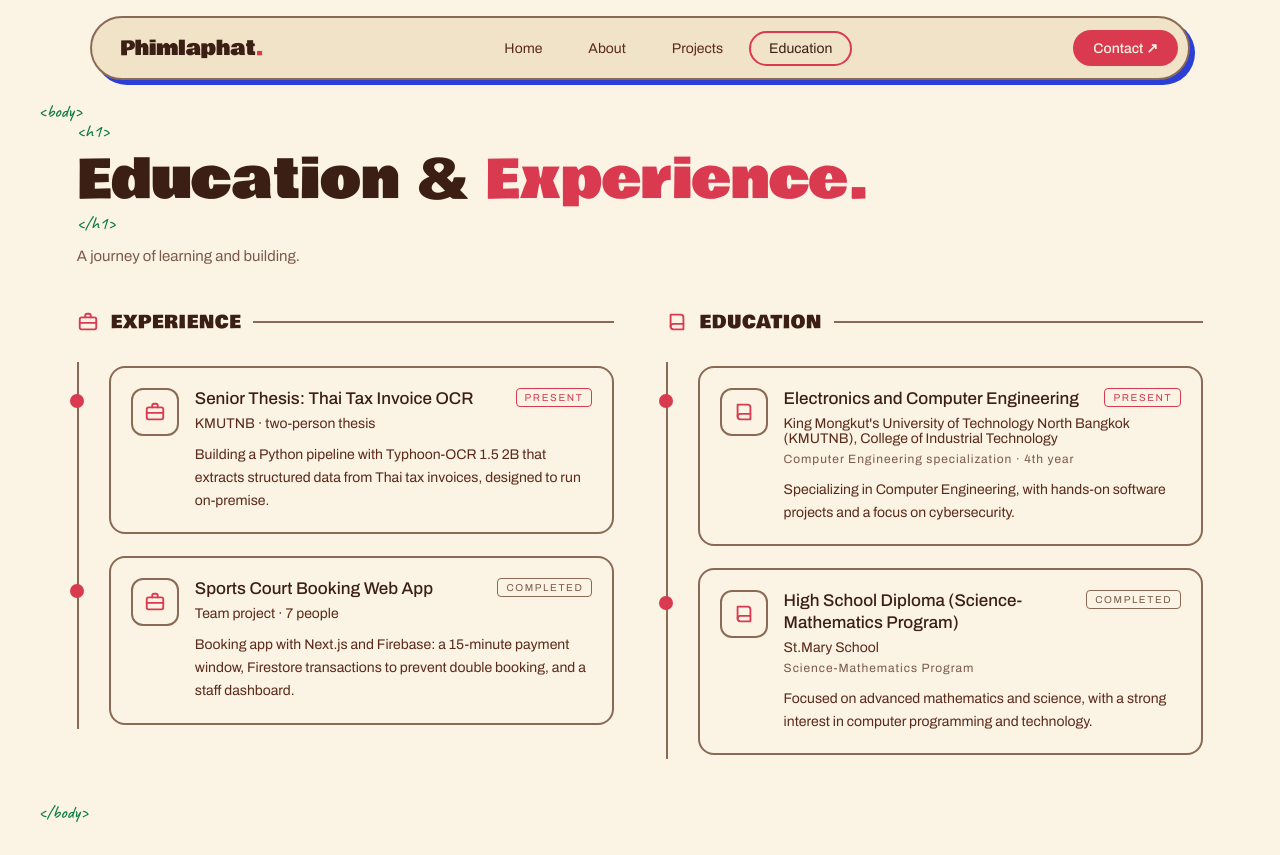
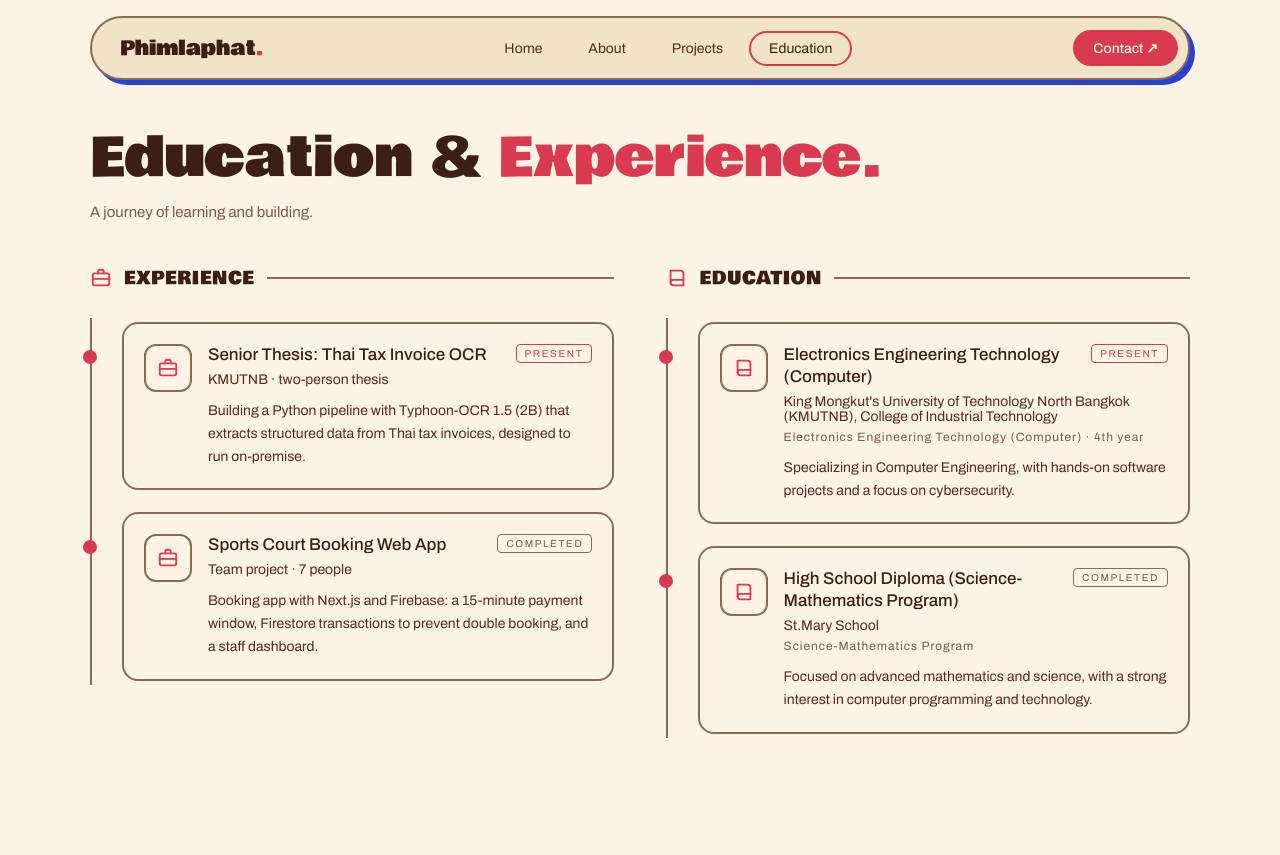
Before and after one commit to s6603051634011/portfolio, a React (Vite) app: page /#/education in a window 1280 px wide. After the commit the page ends 834 px from the top, so only its background shows below. Built offline with nearby package versions, Linux system fonts and the light colour scheme; a web font is replaced by a local one.

Commit message:
remove decorative code tag

```diff
--- a/src/App.tsx
+++ b/src/App.tsx
@@ -22,7 +22,6 @@ export default function App() {
       {loading && <Loader />}
       <Navbar />
       <main>
-        <span className="tag top">&lt;body&gt;</span>
         {!loading && (
           <Routes>
             <Route path="/" element={<Home />} />
@@ -32,7 +31,6 @@ export default function App() {
             <Route path="/contact" element={<Contact />} />
           </Routes>
         )}
-        <span className="tag bottom">&lt;/body&gt;</span>
       </main>
     </>
   )
--- a/src/navbar.css
+++ b/src/navbar.css
@@ -1,7 +1,11 @@
 /* แถบเมนูลอยด้านบน (แทน sidebar) ไฟล์นี้ทับกฎเก่าใน index.css */
 main { margin-left: 0; padding: 0 6vw; }
+/* จัดเนื้อหาทุกหน้าให้อยู่กลางจอ กว้างเท่าแถบเมนู (1100px)
+   อยากให้หน้าไหนเต็มกว้างเหมือนเดิม ลบสองบรรทัดนี้ได้ */
+.page { width: min(1100px, 100%); margin-inline: auto; }
+.proj-list { max-width: none; }
+.about h1.title { margin-bottom: 28px; }
 .page { padding-top: max(14vh, 120px); }
-.tag.top { top: 100px; }
 .map { isolation: isolate; } /* กันแผนที่ลอยทับแถบเมนูตอนเลื่อนหน้า */
 .loader { z-index: 100; }
 
--- a/src/pages/About.tsx
+++ b/src/pages/About.tsx
@@ -7,11 +7,9 @@ export default function About() {
   return (
     <section className="page about">
       <div>
-        <span className="tag">&lt;h1&gt;</span>
         <h1 className="title">
           <AnimatedLetters text="About me" colorful />
         </h1>
-        <span className="tag">&lt;/h1&gt;</span>
 
         <p>
           I’m a 4th-year Electronics and Computer Engineering student at KMUTNB,
--- a/src/pages/Contact.tsx
+++ b/src/pages/Contact.tsx
@@ -33,11 +33,9 @@ export default function Contact() {
   return (
     <section className="page contact-page">
       <div className="contact">
-        <span className="tag">&lt;h1&gt;</span>
         <h1 className="title">
           <AnimatedLetters text="Contact me" />
         </h1>
-        <span className="tag">&lt;/h1&gt;</span>
         <p>
           I’m open to internship opportunities in Network Security. Send a message and I’ll
           reply as soon as I can.
--- a/src/pages/Education.tsx
+++ b/src/pages/Education.tsx
@@ -16,7 +16,7 @@ const experience: Item[] = [
     title: 'Senior Thesis: Thai Tax Invoice OCR',
     place: 'KMUTNB · two-person thesis',
     status: 'present', // เปลี่ยนเป็น 'completed' เมื่อเสร็จแล้ว
-    text: 'Building a Python pipeline with Typhoon-OCR 1.5 2B that extracts structured data from Thai tax invoices, designed to run on-premise.',
+    text: 'Building a Python pipeline with Typhoon-OCR 1.5 (2B) that extracts structured data from Thai tax invoices, designed to run on-premise.',
   },
   {
     title: 'Sports Court Booking Web App',
@@ -28,10 +28,10 @@ const experience: Item[] = [
 
 const education: Item[] = [
   {
-    title: 'Electronics and Computer Engineering',
+    title: 'Electronics Engineering Technology (Computer)',
     place: "King Mongkut's University of Technology North Bangkok (KMUTNB), College of Industrial Technology",
     status: 'present',
-    period: 'Computer Engineering specialization · 4th year',
+    period: 'Electronics Engineering Technology (Computer) · 4th year',
     text: 'Specializing in Computer Engineering, with hands-on software projects and a focus on cybersecurity.',
   },
   {
@@ -86,12 +86,10 @@ function Column({ label, icon, items }: { label: string; icon: ReactNode; items:
 export default function Education() {
   return (
     <section className="page">
-      <span className="tag">&lt;h1&gt;</span>
       <h1 className="bg-title">
         <AnimatedLetters text="Education & " />
         <AnimatedLetters text="Experience." className="accent" />
       </h1>
-      <span className="tag">&lt;/h1&gt;</span>
       <p className="bg-sub">A journey of learning and building.</p>
 
       <div className="bg-grid">
--- a/src/pages/Home.tsx
+++ b/src/pages/Home.tsx
@@ -6,17 +6,16 @@ export default function Home() {
   return (
     <section className="page hero">
       <div>
-        <span className="tag">&lt;h1&gt;</span>
         <h1>
           <AnimatedLetters text="Hi," />
           <br />
           <AnimatedLetters text="I’m " />
           <AnimatedLetters text="Phimlaphat" className="accent" colorful />
           <br />
-          <AnimatedLetters text="Machaopasuwan." className="sub" />
+          <AnimatedLetters text="developer." className="sub" />
         </h1>
         <p className="role">
-          Computer Engineering student / Network security intern /<br/> Full-stack developer
+          Computer Engineering student / Network Security intern / <br/>Full-stack developer
         </p>
         <Link to="/contact" className="btn">CONTACT ME</Link>
       </div>
--- a/src/pages/Projects.tsx
+++ b/src/pages/Projects.tsx
@@ -38,13 +38,13 @@ const projects: Project[] = [
     title: 'Thai Tax Invoice OCR (Senior Thesis)',
     blurb: 'A two-person thesis project: extracting structured data from Thai tax invoices.',
     points: [
-      'A web app : photograph or pick an invoice, upload it, and the server reads it through a GPU queue.',
+      'A web app for phones: photograph or pick an invoice, upload it, and the server reads it through a GPU queue.',
       'Typhoon-OCR 1.5 (2B) fine-tuned with QLoRA answers 14 invoice fields and returns them as JSON.',
       'Rule checks (tax ID checksum, amount arithmetic) flag fields for human review before anything is saved.',
       'Designed to run on-premise, for data privacy and to avoid external API costs.',
       'Handles hard cases such as quantity and unit price embedded in the description field.',
     ],
-    tech: ['Python', 'Typhoon-OCR 1.5 (2B)', 'QLoRA'],
+    tech: ['Python', 'Typhoon-OCR 1.5', 'QLoRA', 'Qwen2.5-VL'],
     twoCols: true,
     shots: [
       { src: '/projects/ocr-compare.jpg', ratio: '16 / 9', alt: 'Photo of a tax invoice next to the extracted JSON; company names, addresses and tax IDs are blurred', caption: 'Invoice photo to extracted JSON (identifiers blurred)' },
@@ -56,11 +56,9 @@ const projects: Project[] = [
 export default function Projects() {
   return (
     <section className="page">
-      <span className="tag">&lt;h1&gt;</span>
       <h1 className="title">
         <AnimatedLetters text="Projects" />
       </h1>
-      <span className="tag">&lt;/h1&gt;</span>
 
       <div className="proj-list">
         {projects.map((p) => (
```
